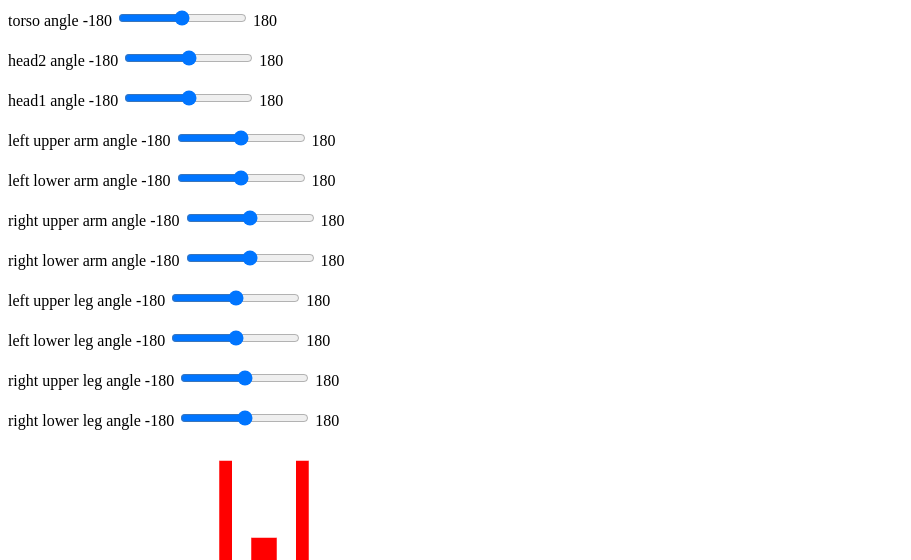
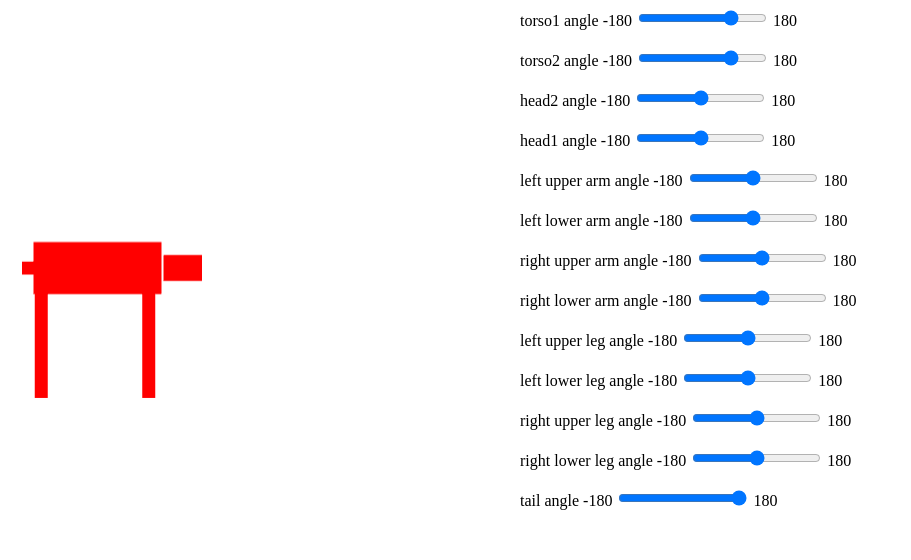
Before and after one commit to SalvatoreCognetta/WebGL-Animation-hw, a plain HTML site: page Homework2/Homework2.html in a window 1280 px wide. Shown: the top 560 px of the page, without its empty margins (0-911 px from the left). Drawn offline with Linux system fonts and the light colour scheme.

Commit message:
Beautify code + added first point.

```diff
--- a/Homework2/Homework2.html
+++ b/Homework2/Homework2.html
@@ -33,9 +33,23 @@ void main()
 <script type="text/javascript" src="../Common/MVnew.js"></script>
 <script type="text/javascript" src="Homework2.js"></script>
 
+<body>
+
+<div style="display: flex;">
+	<canvas id="gl-canvas" width="512" height="512">
+	Oops ... your browser doesn't support the HTML5 canvas element
+	</canvas>
+
+	<div id="sliders">
 		<div>
-torso angle -180 <input id="slider0" type="range"
- min="-180" max="180" step="10" value="0"
+		torso1 angle -180 <input id="slider0" type="range"
+		min="-180" max="180" step="10" value="90"
+			/>
+		180
+		</div><br/>
+		<div>
+			torso2 angle -180 <input id="slider11" type="range"
+				min="-180" max="180" step="10" value="90"
 				/>
 				180
 		</div><br/>
@@ -103,10 +117,14 @@ right lower leg angle -180 <input id="slider9" type="range"
 		180
 		</div><br/>
 
+		<div>
+			tail angle -180 <input id="slider12" type="range"
+			min="-180" max="180" step="10" value="180"
+				/>
+			180
+			</div><br/>
+	</div>
+</div>
 
-<body>
-<canvas id="gl-canvas" width="512"" height="512">
-Oops ... your browser doesn't support the HTML5 canvas element
-</canvas>
 </body>
 </html>
--- a/Homework2/Homework2.js
+++ b/Homework2/Homework2.js
@@ -13,21 +13,22 @@ var modelViewMatrixLoc;
 
 var vertices = [
 
-    vec4( -0.5, -0.5,  0.5, 1.0 ),
-    vec4( -0.5,  0.5,  0.5, 1.0 ),
-    vec4( 0.5,  0.5,  0.5, 1.0 ),
-    vec4( 0.5, -0.5,  0.5, 1.0 ),
-    vec4( -0.5, -0.5, -0.5, 1.0 ),
-    vec4( -0.5,  0.5, -0.5, 1.0 ),
-    vec4( 0.5,  0.5, -0.5, 1.0 ),
-    vec4( 0.5, -0.5, -0.5, 1.0 )
+	vec4(-0.5, -0.5, 0.5, 1.0),
+	vec4(-0.5, 0.5, 0.5, 1.0),
+	vec4(0.5, 0.5, 0.5, 1.0),
+	vec4(0.5, -0.5, 0.5, 1.0),
+	vec4(-0.5, -0.5, -0.5, 1.0),
+	vec4(-0.5, 0.5, -0.5, 1.0),
+	vec4(0.5, 0.5, -0.5, 1.0),
+	vec4(0.5, -0.5, -0.5, 1.0)
 ];
 
-
+//Bear
 var torsoId = 0;
-var headId  = 1;
+var torso2Id = 12;
+var headId = 1;
 var head1Id = 1;
-var head2Id = 10;
+var head2Id = 11;
 var leftUpperArmId = 2;
 var leftLowerArmId = 3;
 var rightUpperArmId = 4;
@@ -36,34 +37,49 @@ var leftUpperLegId = 6;
 var leftLowerLegId = 7;
 var rightUpperLegId = 8;
 var rightLowerLegId = 9;
+var tailId = 10;
 
 
 var torsoHeight = 5.0;
-var torsoWidth = 1.0;
+var torsoWidth = 2.0;
 var upperArmHeight = 3.0;
 var lowerArmHeight = 2.0;
-var upperArmWidth  = 0.5;
-var lowerArmWidth  = 0.5;
-var upperLegWidth  = 0.5;
-var lowerLegWidth  = 0.5;
+var upperArmWidth = 0.5;
+var lowerArmWidth = 0.5;
+var upperLegWidth = 0.5;
+var lowerLegWidth = 0.5;
 var lowerLegHeight = 2.0;
 var upperLegHeight = 3.0;
 var headHeight = 1.5;
 var headWidth = 1.0;
+var tailHeight = 0.5;
+var tailWidth = 0.5;
 
-var numNodes = 10;
-var numAngles = 11;
+var numNodes = 11;
+var numAngles = 12;
 var angle = 0;
 
-var theta = [0, 0, 0, 0, 0, 0, 180, 0, 180, 0, 0];
+var theta = [90, 0, 90, 0, 90, 0, 90, 0, 90, 0, 180, 0, 90];
 
+
+//Tree
+var branchId = 0;
+
+var branchHeight = 5.0;
+var branchWidth = 2.0;
+
+var numNodesTree = 1;
+
+var thetaTree = [0];
+
+//Vertices
 var numVertices = 24;
 
 var stack = [];
 
 var figure = [];
 
-for( var i=0; i<numNodes; i++) figure[i] = createNode(null, null, null, null);
+for (var i = 0; i < numNodes; i++) figure[i] = createNode(null, null, null, null);
 
 var vBuffer;
 var modelViewLoc;
@@ -83,7 +99,7 @@ function scale4(a, b, c) {
 //--------------------------------------------
 
 
-function createNode(transform, render, sibling, child){
+function createNode(transform, render, sibling, child) {
 	var node = {
 		transform: transform,
 		render: render,
@@ -98,81 +114,89 @@ function initNodes(Id) {
 
 	var m = mat4();
 
-    switch(Id) {
+	switch (Id) {
 
 		case torsoId:
 
-    m = rotate(theta[torsoId], vec3(0, 1, 0) );
-    figure[torsoId] = createNode( m, torso, null, headId );
+			m = translate(-9.0, 0.0, 0.0);
+			m = mult(m, rotate(theta[torsoId], vec3(0, 1, 0)));
+			m = mult(m, rotate(theta[torso2Id], vec3(1, 0, 0)));
+			figure[torsoId] = createNode(m, torso, null, headId);
 			break;
 
 		case headId:
 		case head1Id:
 		case head2Id:
 
-
-    m = translate(0.0, torsoHeight+0.5*headHeight, 0.0);
-	  m = mult(m, rotate(theta[head1Id], vec3(1, 0, 0)))
+			m = translate(0.0, torsoHeight + 0.55 * headHeight, 0.0);
+			m = mult(m, rotate(theta[head1Id], vec3(1, 0, 0)));
 			m = mult(m, rotate(theta[head2Id], vec3(0, 1, 0)));
-    m = mult(m, translate(0.0, -0.5*headHeight, 0.0));
-    figure[headId] = createNode( m, head, leftUpperArmId, null);
+			m = mult(m, translate(0.0, -0.5 * headHeight, 0.0));
+			figure[headId] = createNode(m, head, leftUpperArmId, null);
 			break;
 
 
 		case leftUpperArmId:
 
-    m = translate(-(torsoWidth+upperArmWidth), 0.9*torsoHeight, 0.0);
+			m = translate(-(torsoWidth + upperArmWidth), 0.9 * torsoHeight, 0.0);
 			m = mult(m, rotate(theta[leftUpperArmId], vec3(1, 0, 0)));
-    figure[leftUpperArmId] = createNode( m, leftUpperArm, rightUpperArmId, leftLowerArmId );
+			figure[leftUpperArmId] = createNode(m, leftUpperArm, rightUpperArmId, leftLowerArmId);
 			break;
 
 		case rightUpperArmId:
 
-    m = translate(torsoWidth+upperArmWidth, 0.9*torsoHeight, 0.0);
+			m = translate(torsoWidth + upperArmWidth, 0.9 * torsoHeight, 0.0);
 			m = mult(m, rotate(theta[rightUpperArmId], vec3(1, 0, 0)));
-    figure[rightUpperArmId] = createNode( m, rightUpperArm, leftUpperLegId, rightLowerArmId );
+			figure[rightUpperArmId] = createNode(m, rightUpperArm, leftUpperLegId, rightLowerArmId);
 			break;
 
 		case leftUpperLegId:
 
-    m = translate(-(torsoWidth+upperLegWidth), 0.1*upperLegHeight, 0.0);
-	  m = mult(m , rotate(theta[leftUpperLegId], vec3(1, 0, 0)));
-    figure[leftUpperLegId] = createNode( m, leftUpperLeg, rightUpperLegId, leftLowerLegId );
+			m = translate(-(torsoWidth + upperLegWidth), 0.1 * upperLegHeight, 0.0);
+			m = mult(m, rotate(theta[leftUpperLegId], vec3(1, 0, 0)));
+			figure[leftUpperLegId] = createNode(m, leftUpperLeg, rightUpperLegId, leftLowerLegId);
 			break;
 
 		case rightUpperLegId:
 
-    m = translate(torsoWidth+upperLegWidth, 0.1*upperLegHeight, 0.0);
+			m = translate(torsoWidth + upperLegWidth, 0.1 * upperLegHeight, 0.0);
 			m = mult(m, rotate(theta[rightUpperLegId], vec3(1, 0, 0)));
-    figure[rightUpperLegId] = createNode( m, rightUpperLeg, null, rightLowerLegId );
+			figure[rightUpperLegId] = createNode(m, rightUpperLeg, tailId, rightLowerLegId);
+			break;
+
+		case tailId:
+
+			m = translate(0.0, 0.1*tailHeight, 0.0);
+			m = mult(m, rotate(theta[tailId], vec3(1, 0, 0)));
+			figure[tailId] = createNode(m, tail, null, null);
 			break;
 
 		case leftLowerArmId:
 
 			m = translate(0.0, upperArmHeight, 0.0);
 			m = mult(m, rotate(theta[leftLowerArmId], vec3(1, 0, 0)));
-    figure[leftLowerArmId] = createNode( m, leftLowerArm, null, null );
+			figure[leftLowerArmId] = createNode(m, leftLowerArm, null, null);
 			break;
 
 		case rightLowerArmId:
 
 			m = translate(0.0, upperArmHeight, 0.0);
 			m = mult(m, rotate(theta[rightLowerArmId], vec3(1, 0, 0)));
-    figure[rightLowerArmId] = createNode( m, rightLowerArm, null, null );
+			figure[rightLowerArmId] = createNode(m, rightLowerArm, null, null);
 			break;
 
 		case leftLowerLegId:
 
 			m = translate(0.0, upperLegHeight, 0.0);
-    m = mult(m, rotate(theta[leftLowerLegId],vec3(1, 0, 0)));
-    figure[leftLowerLegId] = createNode( m, leftLowerLeg, null, null );
+			m = mult(m, rotate(theta[leftLowerLegId], vec3(1, 0, 0)));
+			figure[leftLowerLegId] = createNode(m, leftLowerLeg, null, null);
 			break;
 
 		case rightLowerLegId:
 
 			m = translate(0.0, upperLegHeight, 0.0);
 			m = mult(m, rotate(theta[rightLowerLegId], vec3(1, 0, 0)));
-    figure[rightLowerLegId] = createNode( m, rightLowerLeg, null, null );
+			figure[rightLowerLegId] = createNode(m, rightLowerLeg, null, null);
 			break;
 
 	}
@@ -181,94 +205,105 @@ function initNodes(Id) {
 
 function traverse(Id) {
 
-   if(Id == null) return;
+	if (Id == null) return;
+	// console.log(Id);
+	// console.log(Id + ": " + figure[Id].transform);
 	stack.push(modelViewMatrix);
 	modelViewMatrix = mult(modelViewMatrix, figure[Id].transform);
 	figure[Id].render();
-   if(figure[Id].child != null) traverse(figure[Id].child);
+	if (figure[Id].child != null) traverse(figure[Id].child);
 	modelViewMatrix = stack.pop();
-   if(figure[Id].sibling != null) traverse(figure[Id].sibling);
+	if (figure[Id].sibling != null) traverse(figure[Id].sibling);
 }
 
 function torso() {
 
-    instanceMatrix = mult(modelViewMatrix, translate(0.0, 0.5*torsoHeight, 0.0) );
-    instanceMatrix = mult(instanceMatrix, scale( torsoWidth, torsoHeight, torsoWidth));
-    gl.uniformMatrix4fv(modelViewMatrixLoc, false, flatten(instanceMatrix) );
-    for(var i =0; i<6; i++) gl.drawArrays(gl.TRIANGLE_FAN, 4*i, 4);
+	instanceMatrix = mult(modelViewMatrix, translate(0.0, 0.5 * torsoHeight, 0.0));
+	instanceMatrix = mult(instanceMatrix, scale(torsoWidth, torsoHeight, torsoWidth));
+	gl.uniformMatrix4fv(modelViewMatrixLoc, false, flatten(instanceMatrix));
+	for (var i = 0; i < 6; i++) gl.drawArrays(gl.TRIANGLE_FAN, 4 * i, 4);
 }
 
 function head() {
 
-    instanceMatrix = mult(modelViewMatrix, translate(0.0, 0.5 * headHeight, 0.0 ));
-	instanceMatrix = mult(instanceMatrix, scale(headWidth, headHeight, headWidth) );
-    gl.uniformMatrix4fv(modelViewMatrixLoc, false, flatten(instanceMatrix) );
-    for(var i =0; i<6; i++) gl.drawArrays(gl.TRIANGLE_FAN, 4*i, 4);
+	instanceMatrix = mult(modelViewMatrix, translate(0.0, 0.5 * headHeight, 0.0));
+	instanceMatrix = mult(instanceMatrix, scale(headWidth, headHeight, headWidth));
+	gl.uniformMatrix4fv(modelViewMatrixLoc, false, flatten(instanceMatrix));
+	for (var i = 0; i < 6; i++) gl.drawArrays(gl.TRIANGLE_FAN, 4 * i, 4);
 }
 
 function leftUpperArm() {
 
-    instanceMatrix = mult(modelViewMatrix, translate(0.0, 0.5 * upperArmHeight, 0.0) );
-	instanceMatrix = mult(instanceMatrix, scale(upperArmWidth, upperArmHeight, upperArmWidth) );
-    gl.uniformMatrix4fv(modelViewMatrixLoc, false, flatten(instanceMatrix) );
-    for(var i =0; i<6; i++) gl.drawArrays(gl.TRIANGLE_FAN, 4*i, 4);
+	instanceMatrix = mult(modelViewMatrix, translate(0.0, 0.5 * upperArmHeight, 0.0));
+	instanceMatrix = mult(instanceMatrix, scale(upperArmWidth, upperArmHeight, upperArmWidth));
+	gl.uniformMatrix4fv(modelViewMatrixLoc, false, flatten(instanceMatrix));
+	for (var i = 0; i < 6; i++) gl.drawArrays(gl.TRIANGLE_FAN, 4 * i, 4);
 }
 
 function leftLowerArm() {
 
-    instanceMatrix = mult(modelViewMatrix, translate(0.0, 0.5 * lowerArmHeight, 0.0) );
-	instanceMatrix = mult(instanceMatrix, scale(lowerArmWidth, lowerArmHeight, lowerArmWidth) );
-    gl.uniformMatrix4fv(modelViewMatrixLoc, false, flatten(instanceMatrix) );
-    for(var i =0; i<6; i++) gl.drawArrays(gl.TRIANGLE_FAN, 4*i, 4);
+	instanceMatrix = mult(modelViewMatrix, translate(0.0, 0.5 * lowerArmHeight, 0.0));
+	instanceMatrix = mult(instanceMatrix, scale(lowerArmWidth, lowerArmHeight, lowerArmWidth));
+	gl.uniformMatrix4fv(modelViewMatrixLoc, false, flatten(instanceMatrix));
+	for (var i = 0; i < 6; i++) gl.drawArrays(gl.TRIANGLE_FAN, 4 * i, 4);
 }
 
 function rightUpperArm() {
 
-    instanceMatrix = mult(modelViewMatrix, translate(0.0, 0.5 * upperArmHeight, 0.0) );
-	instanceMatrix = mult(instanceMatrix, scale(upperArmWidth, upperArmHeight, upperArmWidth) );
-  gl.uniformMatrix4fv(modelViewMatrixLoc, false, flatten(instanceMatrix) );
-    for(var i =0; i<6; i++) gl.drawArrays(gl.TRIANGLE_FAN, 4*i, 4);
+	instanceMatrix = mult(modelViewMatrix, translate(0.0, 0.5 * upperArmHeight, 0.0));
+	instanceMatrix = mult(instanceMatrix, scale(upperArmWidth, upperArmHeight, upperArmWidth));
+	gl.uniformMatrix4fv(modelViewMatrixLoc, false, flatten(instanceMatrix));
+	for (var i = 0; i < 6; i++) gl.drawArrays(gl.TRIANGLE_FAN, 4 * i, 4);
 }
 
 function rightLowerArm() {
 
-    instanceMatrix = mult(modelViewMatrix, translate(0.0, 0.5 * lowerArmHeight, 0.0) );
-	instanceMatrix = mult(instanceMatrix, scale(lowerArmWidth, lowerArmHeight, lowerArmWidth) );
-    gl.uniformMatrix4fv(modelViewMatrixLoc, false, flatten(instanceMatrix) );
-    for(var i =0; i<6; i++) gl.drawArrays(gl.TRIANGLE_FAN, 4*i, 4);
+	instanceMatrix = mult(modelViewMatrix, translate(0.0, 0.5 * lowerArmHeight, 0.0));
+	instanceMatrix = mult(instanceMatrix, scale(lowerArmWidth, lowerArmHeight, lowerArmWidth));
+	gl.uniformMatrix4fv(modelViewMatrixLoc, false, flatten(instanceMatrix));
+	for (var i = 0; i < 6; i++) gl.drawArrays(gl.TRIANGLE_FAN, 4 * i, 4);
 }
 
-function  leftUpperLeg() {
+function leftUpperLeg() {
 
-    instanceMatrix = mult(modelViewMatrix, translate(0.0, 0.5 * upperLegHeight, 0.0) );
-	instanceMatrix = mult(instanceMatrix, scale(upperLegWidth, upperLegHeight, upperLegWidth) );
-    gl.uniformMatrix4fv(modelViewMatrixLoc, false, flatten(instanceMatrix) );
-    for(var i =0; i<6; i++) gl.drawArrays(gl.TRIANGLE_FAN, 4*i, 4);
+	instanceMatrix = mult(modelViewMatrix, translate(0.0, 0.5 * upperLegHeight, 0.0));
+	instanceMatrix = mult(instanceMatrix, scale(upperLegWidth, upperLegHeight, upperLegWidth));
+	gl.uniformMatrix4fv(modelViewMatrixLoc, false, flatten(instanceMatrix));
+	for (var i = 0; i < 6; i++) gl.drawArrays(gl.TRIANGLE_FAN, 4 * i, 4);
 }
 
 function leftLowerLeg() {
 
-    instanceMatrix = mult(modelViewMatrix, translate( 0.0, 0.5 * lowerLegHeight, 0.0) );
-	instanceMatrix = mult(instanceMatrix, scale(lowerLegWidth, lowerLegHeight, lowerLegWidth) );
-    gl.uniformMatrix4fv(modelViewMatrixLoc, false, flatten(instanceMatrix) );
-    for(var i =0; i<6; i++) gl.drawArrays(gl.TRIANGLE_FAN, 4*i, 4);
+	instanceMatrix = mult(modelViewMatrix, translate(0.0, 0.5 * lowerLegHeight, 0.0));
+	instanceMatrix = mult(instanceMatrix, scale(lowerLegWidth, lowerLegHeight, lowerLegWidth));
+	gl.uniformMatrix4fv(modelViewMatrixLoc, false, flatten(instanceMatrix));
+	for (var i = 0; i < 6; i++) gl.drawArrays(gl.TRIANGLE_FAN, 4 * i, 4);
 }
 
 function rightUpperLeg() {
 
-    instanceMatrix = mult(modelViewMatrix, translate(0.0, 0.5 * upperLegHeight, 0.0) );
-	instanceMatrix = mult(instanceMatrix, scale(upperLegWidth, upperLegHeight, upperLegWidth) );
-    gl.uniformMatrix4fv(modelViewMatrixLoc, false, flatten(instanceMatrix) );
-    for(var i =0; i<6; i++) gl.drawArrays(gl.TRIANGLE_FAN, 4*i, 4);
+	instanceMatrix = mult(modelViewMatrix, translate(0.0, 0.5 * upperLegHeight, 0.0));
+	instanceMatrix = mult(instanceMatrix, scale(upperLegWidth, upperLegHeight, upperLegWidth));
+	gl.uniformMatrix4fv(modelViewMatrixLoc, false, flatten(instanceMatrix));
+	for (var i = 0; i < 6; i++) gl.drawArrays(gl.TRIANGLE_FAN, 4 * i, 4);
 }
 
 function rightLowerLeg() {
 
-    instanceMatrix = mult(modelViewMatrix, translate(0.0, 0.5 * lowerLegHeight, 0.0) );
-	instanceMatrix = mult(instanceMatrix, scale(lowerLegWidth, lowerLegHeight, lowerLegWidth) )
-    gl.uniformMatrix4fv(modelViewMatrixLoc, false, flatten(instanceMatrix) );
-    for(var i =0; i<6; i++) gl.drawArrays(gl.TRIANGLE_FAN, 4*i, 4);
+	instanceMatrix = mult(modelViewMatrix, translate(0.0, 0.5 * lowerLegHeight, 0.0));
+	instanceMatrix = mult(instanceMatrix, scale(lowerLegWidth, lowerLegHeight, lowerLegWidth))
+	gl.uniformMatrix4fv(modelViewMatrixLoc, false, flatten(instanceMatrix));
+	for (var i = 0; i < 6; i++) gl.drawArrays(gl.TRIANGLE_FAN, 4 * i, 4);
 }
+
+function tail() {
+
+	instanceMatrix = mult(modelViewMatrix, translate(0.0, 0.5 * tailHeight, 0.0));
+	instanceMatrix = mult(instanceMatrix, scale(tailWidth, tailHeight, tailWidth));
+	gl.uniformMatrix4fv(modelViewMatrixLoc, false, flatten(instanceMatrix));
+	for (var i = 0; i < 6; i++) gl.drawArrays(gl.TRIANGLE_FAN, 4 * i, 4);
+}
+
 
 function quad(a, b, c, d) {
 	pointsArray.push(vertices[a]);
@@ -278,42 +313,98 @@ function quad(a, b, c, d) {
 }
 
 
-function cube()
-{
-    quad( 1, 0, 3, 2 );
-    quad( 2, 3, 7, 6 );
-    quad( 3, 0, 4, 7 );
-    quad( 6, 5, 1, 2 );
-    quad( 4, 5, 6, 7 );
-    quad( 5, 4, 0, 1 );
+function cube() {
+	quad(1, 0, 3, 2);
+	quad(2, 3, 7, 6);
+	quad(3, 0, 4, 7);
+	quad(6, 5, 1, 2);
+	quad(4, 5, 6, 7);
+	quad(5, 4, 0, 1);
+}
+
+function sliderHandler() {
+	document.getElementById("slider0").oninput = function (event) {
+		theta[torsoId] = event.target.value;
+		initNodes(torsoId);
+	};
+	document.getElementById("slider11").oninput = function (event) {
+		theta[torso2Id] = event.target.value;
+		initNodes(torsoId);
+	};
+	document.getElementById("slider1").oninput = function (event) {
+		theta[head1Id] = event.target.value;
+		initNodes(head1Id);
+	};
+
+	document.getElementById("slider2").oninput = function (event) {
+		theta[leftUpperArmId] = event.target.value;
+		initNodes(leftUpperArmId);
+	};
+	document.getElementById("slider3").oninput = function (event) {
+		theta[leftLowerArmId] = event.target.value;
+		initNodes(leftLowerArmId);
+	};
+
+	document.getElementById("slider4").oninput = function (event) {
+		theta[rightUpperArmId] = event.target.value;
+		initNodes(rightUpperArmId);
+	};
+	document.getElementById("slider5").oninput = function (event) {
+		theta[rightLowerArmId] = event.target.value;
+		initNodes(rightLowerArmId);
+	};
+	document.getElementById("slider6").oninput = function (event) {
+		theta[leftUpperLegId] = event.target.value;
+		initNodes(leftUpperLegId);
+	};
+	document.getElementById("slider7").oninput = function (event) {
+		theta[leftLowerLegId] = event.target.value;
+		initNodes(leftLowerLegId);
+	};
+	document.getElementById("slider8").oninput = function (event) {
+		theta[rightUpperLegId] = event.target.value;
+		initNodes(rightUpperLegId);
+	};
+	document.getElementById("slider9").oninput = function (event) {
+		theta[rightLowerLegId] = event.target.value;
+		initNodes(rightLowerLegId);
+	};
+	document.getElementById("slider10").oninput = function (event) {
+		theta[head2Id] = event.target.value;
+		initNodes(head2Id);
+	};
+	document.getElementById("slider12").oninput = function (event) {
+		theta[tailId] = event.target.value;
+		initNodes(tailId);
+	};
 }
 
 
 window.onload = function init() {
 
-    canvas = document.getElementById( "gl-canvas" );
+	canvas = document.getElementById("gl-canvas");
 
 	gl = canvas.getContext('webgl2');
-    if (!gl) { alert( "WebGL 2.0 isn't available" ); }
+	if (!gl) { alert("WebGL 2.0 isn't available"); }
 
-    gl.viewport( 0, 0, canvas.width, canvas.height );
-    gl.clearColor( 1.0, 1.0, 1.0, 1.0 );
+	gl.viewport(0, 0, canvas.width, canvas.height);
+	gl.clearColor(1.0, 1.0, 1.0, 1.0);
 
 	//
 	//  Load shaders and initialize attribute buffers
 	//
-    program = initShaders( gl, "vertex-shader", "fragment-shader");
+	program = initShaders(gl, "vertex-shader", "fragment-shader");
 
-    gl.useProgram( program);
+	gl.useProgram(program);
 
 	instanceMatrix = mat4();
 
-    projectionMatrix = ortho(-10.0,10.0,-10.0, 10.0,-10.0,10.0);
+	projectionMatrix = ortho(-10.0, 10.0, -10.0, 10.0, -10.0, 10.0);
 	modelViewMatrix = mat4();
 
 
-    gl.uniformMatrix4fv(gl.getUniformLocation( program, "modelViewMatrix"), false, flatten(modelViewMatrix)  );
-    gl.uniformMatrix4fv( gl.getUniformLocation( program, "projectionMatrix"), false, flatten(projectionMatrix)  );
+	gl.uniformMatrix4fv(gl.getUniformLocation(program, "modelViewMatrix"), false, flatten(modelViewMatrix));
+	gl.uniformMatrix4fv(gl.getUniformLocation(program, "projectionMatrix"), false, flatten(projectionMatrix));
 
 	modelViewMatrixLoc = gl.getUniformLocation(program, "modelViewMatrix")
 
@@ -321,69 +412,24 @@ window.onload = function init() {
 
 	vBuffer = gl.createBuffer();
 
-    gl.bindBuffer( gl.ARRAY_BUFFER, vBuffer );
+	gl.bindBuffer(gl.ARRAY_BUFFER, vBuffer);
 	gl.bufferData(gl.ARRAY_BUFFER, flatten(pointsArray), gl.STATIC_DRAW);
 
-    var positionLoc = gl.getAttribLocation( program, "aPosition" );
-    gl.vertexAttribPointer( positionLoc, 4, gl.FLOAT, false, 0, 0 );
-    gl.enableVertexAttribArray( positionLoc );
+	var positionLoc = gl.getAttribLocation(program, "aPosition");
+	gl.vertexAttribPointer(positionLoc, 4, gl.FLOAT, false, 0, 0);
+	gl.enableVertexAttribArray(positionLoc);
 
-        document.getElementById("slider0").onchange = function(event) {
-        theta[torsoId ] = event.target.value;
-        initNodes(torsoId);
-    };
-        document.getElementById("slider1").onchange = function(event) {
-        theta[head1Id] = event.target.value;
-        initNodes(head1Id);
-    };
+	sliderHandler();
 
-    document.getElementById("slider2").onchange = function(event) {
-         theta[leftUpperArmId] = event.target.value;
-         initNodes(leftUpperArmId);
-    };
-    document.getElementById("slider3").onchange = function(event) {
-         theta[leftLowerArmId] =  event.target.value;
-         initNodes(leftLowerArmId);
-    };
-
-        document.getElementById("slider4").onchange = function(event) {
-        theta[rightUpperArmId] = event.target.value;
-        initNodes(rightUpperArmId);
-    };
-    document.getElementById("slider5").onchange = function(event) {
-         theta[rightLowerArmId] =  event.target.value;
-         initNodes(rightLowerArmId);
-    };
-        document.getElementById("slider6").onchange = function(event) {
-        theta[leftUpperLegId] = event.target.value;
-        initNodes(leftUpperLegId);
-    };
-    document.getElementById("slider7").onchange = function(event) {
-         theta[leftLowerLegId] = event.target.value;
-         initNodes(leftLowerLegId);
-    };
-    document.getElementById("slider8").onchange = function(event) {
-         theta[rightUpperLegId] =  event.target.value;
-         initNodes(rightUpperLegId);
-    };
-        document.getElementById("slider9").onchange = function(event) {
-        theta[rightLowerLegId] = event.target.value;
-        initNodes(rightLowerLegId);
-    };
-    document.getElementById("slider10").onchange = function(event) {
-         theta[head2Id] = event.target.value;
-         initNodes(head2Id);
-    };
-
-    for(i=0; i<numNodes; i++) initNodes(i);
+	for (i = 0; i < numNodes; i++) initNodes(i);
 
 	render();
 }
 
 
-var render = function() {
+var render = function () {
 
-        gl.clear( gl.COLOR_BUFFER_BIT );
+	gl.clear(gl.COLOR_BUFFER_BIT);
 	traverse(torsoId);
 	requestAnimationFrame(render);
 }
```
Lines whose indentation alone changed are shown as unchanged.
